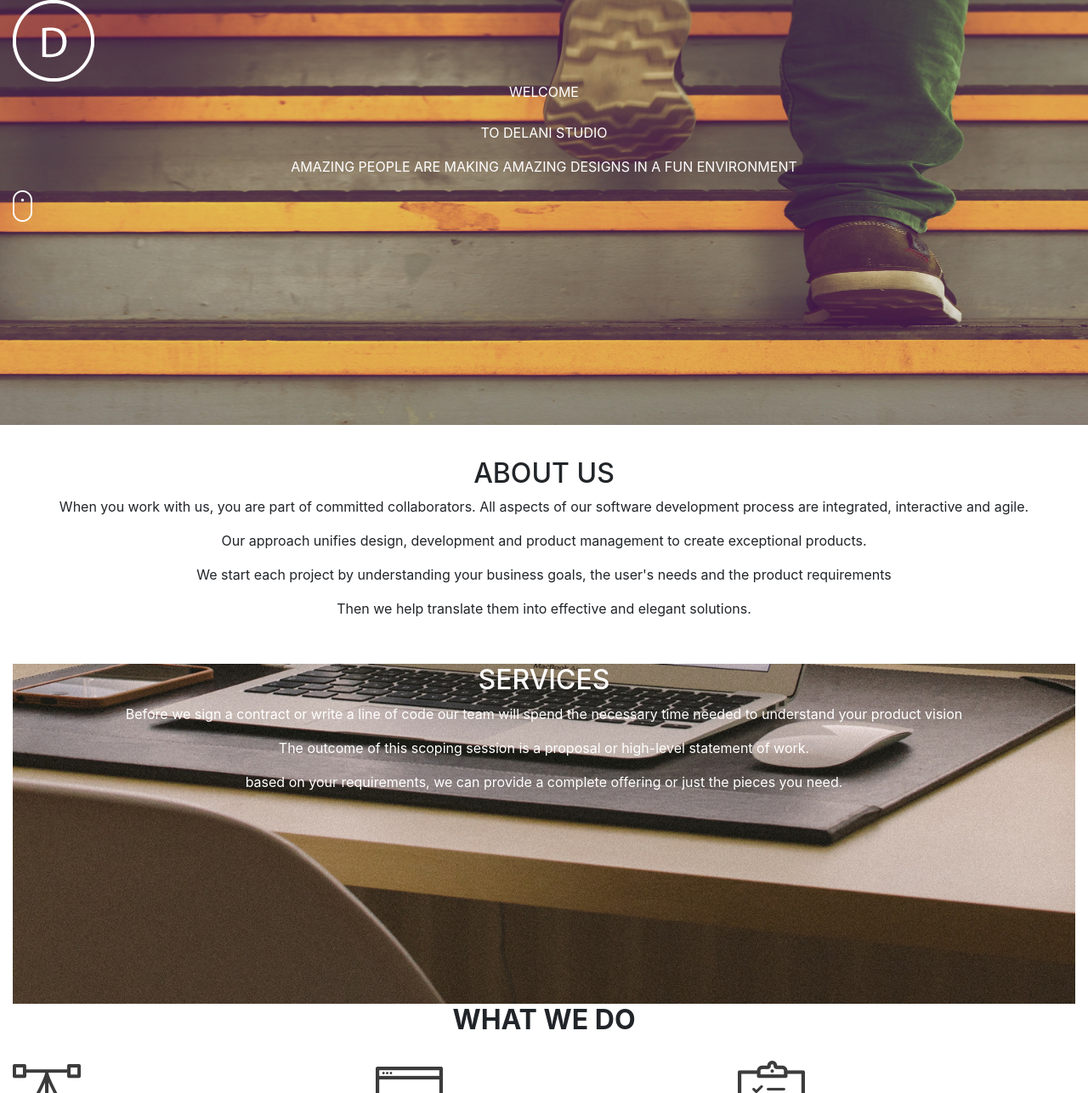
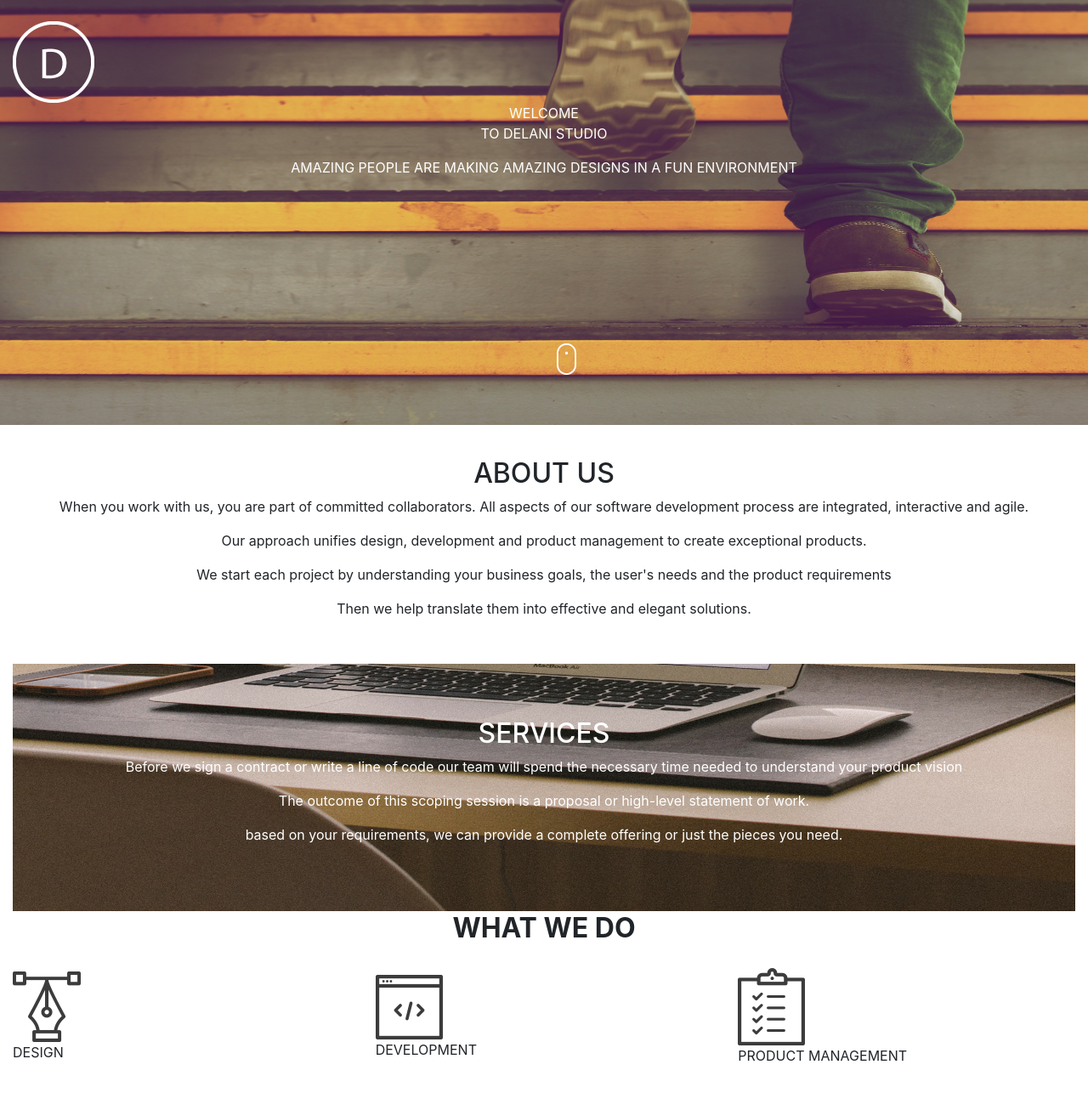
Before and after one commit to Josephat-n/studio-delani, a plain HTML site: page index.html in a window 1280 px wide. Shown: the top 1286 px of the page at 85% size. Drawn offline with nearby package versions, Linux system fonts and the light colour scheme.

Commit message:
centrally place the wording in the services section.

```diff
--- a/css/styles.css
+++ b/css/styles.css
@@ -5,6 +5,16 @@
   background-repeat: no-repeat;
   background-size: 100% 100%;
   color:white;
+}
+#h1{
+  padding-top: 2%;
+  font-size:40px;
+  font-weight: bolder;
+  }
+#mouse{
+  position: absolute;
+  padding-top: 14%;
+  padding-left: 50%;
 }
 
 .text{
@@ -22,13 +32,14 @@ h2.text{
   text-align: center;
 }
 
-.third{
+.services{
   width: 100%;
-  height: 400px;
+  height: auto;
   background-image:url("../assets/backgrounds/s_image.jpg");
   background-repeat: no-repeat;
   background-size: 100% 100%;
   color:white;
+  padding: 5%;
 }
 .fourth{
   padding-top: 20px;
--- a/index.html
+++ b/index.html
@@ -14,10 +14,10 @@
   <div class="container-fluid">
     <div class="row">
       <div class="col-12 first">
-          <img class="img-fluid " src="assets/logo/logo.png" id="logo" alt="logo_icon">
-          <p class="heading">WELCOME <br><br>TO DELANI STUDIO</p>
+          <img class="img-fluid " src="assets/logo/logo.png" id="h1" alt="logo_icon">
+          <p class="heading" >WELCOME <br>TO DELANI STUDIO</p>
           <p class="heading">AMAZING PEOPLE ARE MAKING AMAZING DESIGNS IN A FUN ENVIRONMENT</p>
-          <img class="img-fluid " src="assets/mouse_click.png" id="logo" alt="logo_icon">
+          <img class="img-fluid " src="assets/mouse_click.png" id="mouse" alt="mouse_icon">
       </div>
     </div>
     <div class="row about">
@@ -33,7 +33,7 @@
     </div>
     <div class="row">
       <div class="col-12">
-        <div class="third text">
+        <div class="services text">
           <h2>SERVICES</h2>
           <P>Before we sign a contract or write a line of code our team will spend the necessary time needed to understand your product vision</P>
           <p>The outcome of this scoping session is a proposal or high-level statement of work.</p>
```
